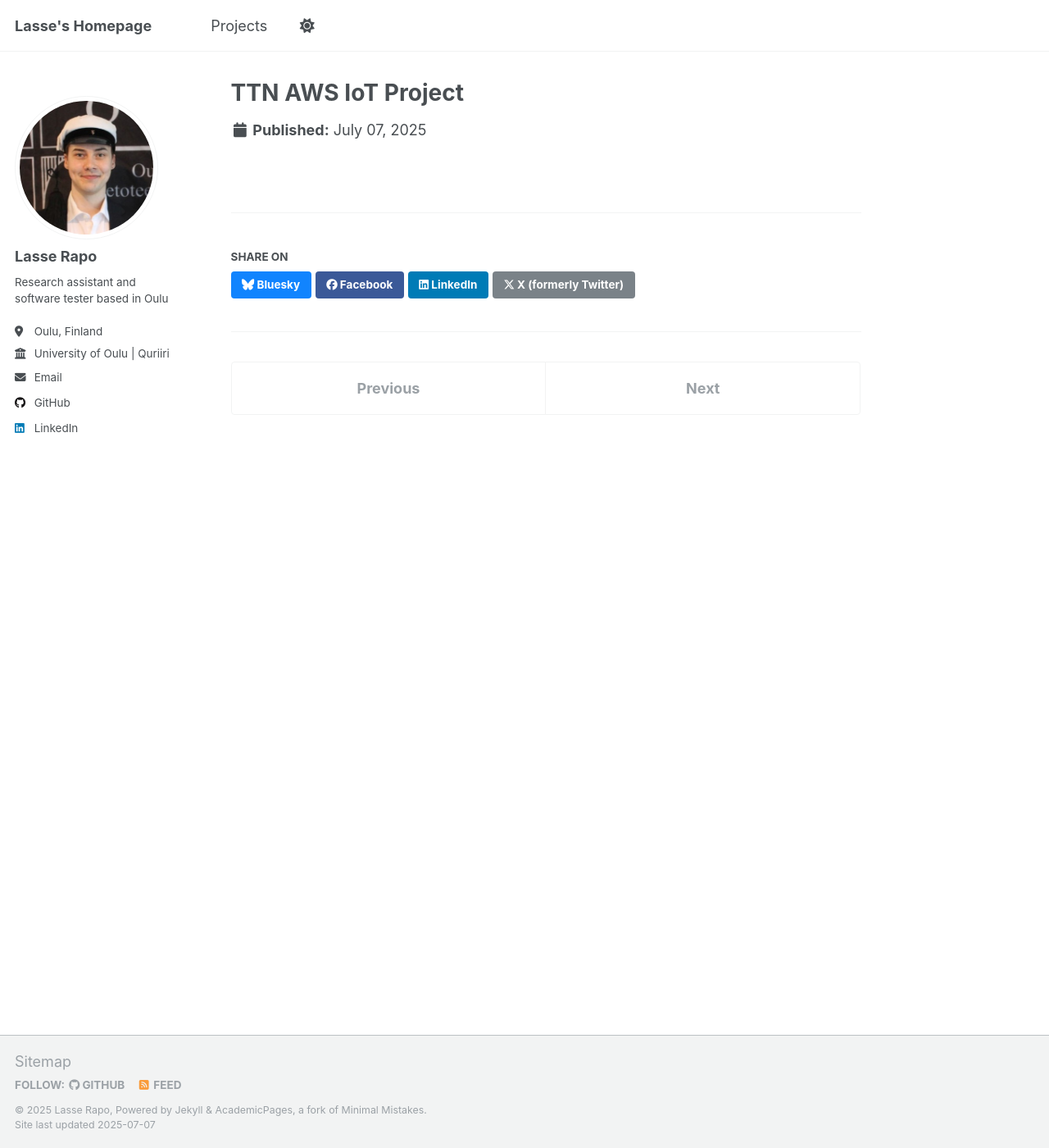
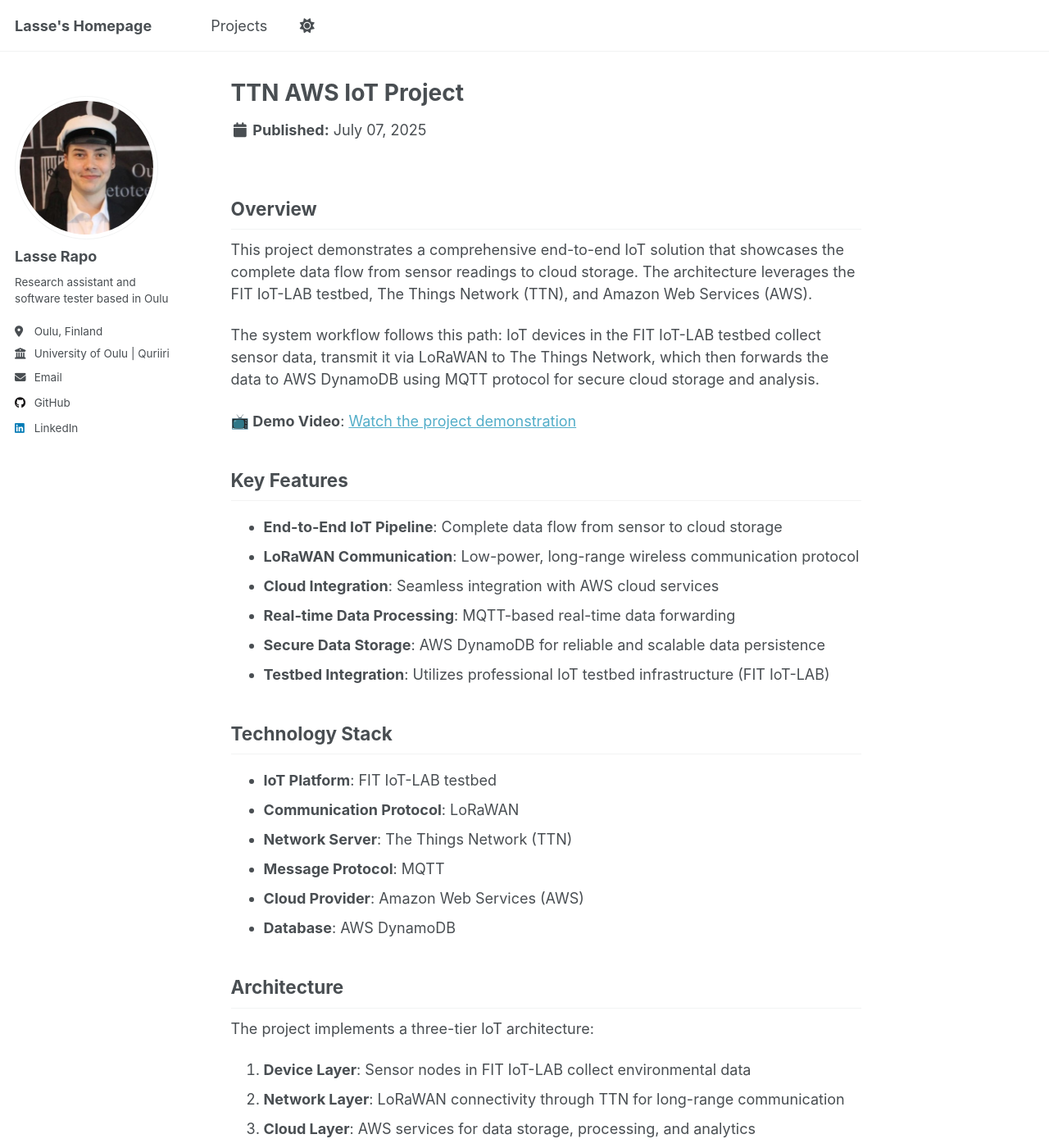
Before and after one commit to LasseRapo/lasserapo.github.io, a Jekyll site: the page built from _projects/project-2.md, in a window 1280 px wide and 1400 px high. Shown: the whole window at 82% size. Built offline with Jekyll 4.4.1, drawn with Linux system fonts in a browser that asks for light colours; a script that is not in the unit is left out; some of the changed text lies outside the part shown.

Commit message:
Update project-1 and project-2

```diff
--- a/_includes/archive-single.html
+++ b/_includes/archive-single.html
@@ -80,5 +80,9 @@
       <p><a href="{{ post.bibtexurl }}">Download Bibtex</a></p>
     {% endif %}
 
+    {% if post.github %}
+      <p><a href="{{ post.github }}"><i class="fab fa-github" aria-hidden="true"></i> View on GitHub</a></p>
+    {% endif %}
+
   </article>
 </div>
--- a/_projects/project-2.md
+++ b/_projects/project-2.md
@@ -2,4 +2,45 @@
 title: "TTN AWS IoT Project"
 excerpt: "An end-to-end IoT project, starting from reading sensor data to storing the data securely in the cloud. <br/><img src='/images/fctis.jpg'>"
 collection: projects
+github: "https://github.com/LasseRapo/TTN-AWS-IoT-Project"
 ---
+
+## Overview
+
+This project demonstrates a comprehensive end-to-end IoT solution that showcases the complete data flow from sensor readings to cloud storage. The architecture leverages the FIT IoT-LAB testbed, The Things Network (TTN), and Amazon Web Services (AWS).
+
+The system workflow follows this path: IoT devices in the FIT IoT-LAB testbed collect sensor data, transmit it via LoRaWAN to The Things Network, which then forwards the data to AWS DynamoDB using MQTT protocol for secure cloud storage and analysis.
+
+**📺 Demo Video**: [Watch the project demonstration](https://youtu.be/l7ZJS32fN-E)
+
+## Key Features
+
+- **End-to-End IoT Pipeline**: Complete data flow from sensor to cloud storage
+- **LoRaWAN Communication**: Low-power, long-range wireless communication protocol
+- **Cloud Integration**: Seamless integration with AWS cloud services
+- **Real-time Data Processing**: MQTT-based real-time data forwarding
+- **Secure Data Storage**: AWS DynamoDB for reliable and scalable data persistence
+- **Testbed Integration**: Utilizes professional IoT testbed infrastructure (FIT IoT-LAB)
+
+## Technology Stack
+
+- **IoT Platform**: FIT IoT-LAB testbed
+- **Communication Protocol**: LoRaWAN
+- **Network Server**: The Things Network (TTN)
+- **Message Protocol**: MQTT
+- **Cloud Provider**: Amazon Web Services (AWS)
+- **Database**: AWS DynamoDB
+
+## Architecture
+
+The project implements a three-tier IoT architecture:
+
+1. **Device Layer**: Sensor nodes in FIT IoT-LAB collect environmental data
+2. **Network Layer**: LoRaWAN connectivity through TTN for long-range communication
+3. **Cloud Layer**: AWS services for data storage, processing, and analytics
+
+## Repository
+
+The complete source code and detailed setup instructions are available on GitHub. The repository includes sensor source code, a comprehensive documentation for replicating the project, and an evaluation of the efficiency and resilience of the project.
+
+[View on GitHub](https://github.com/LasseRapo/TTN-AWS-IoT-Project)
```
Also changed, not shown: _projects/project-1.md (+1 -0 lines).
